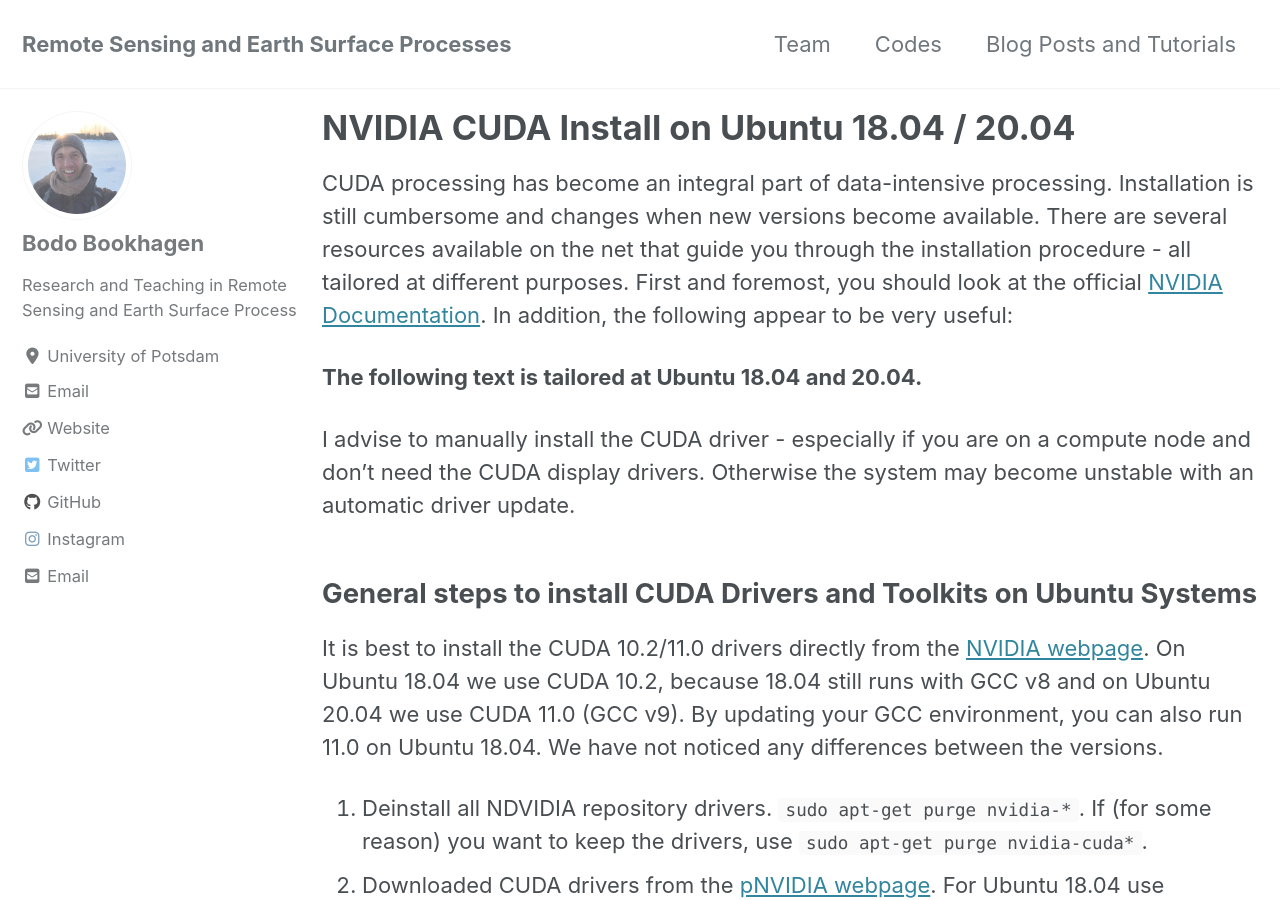
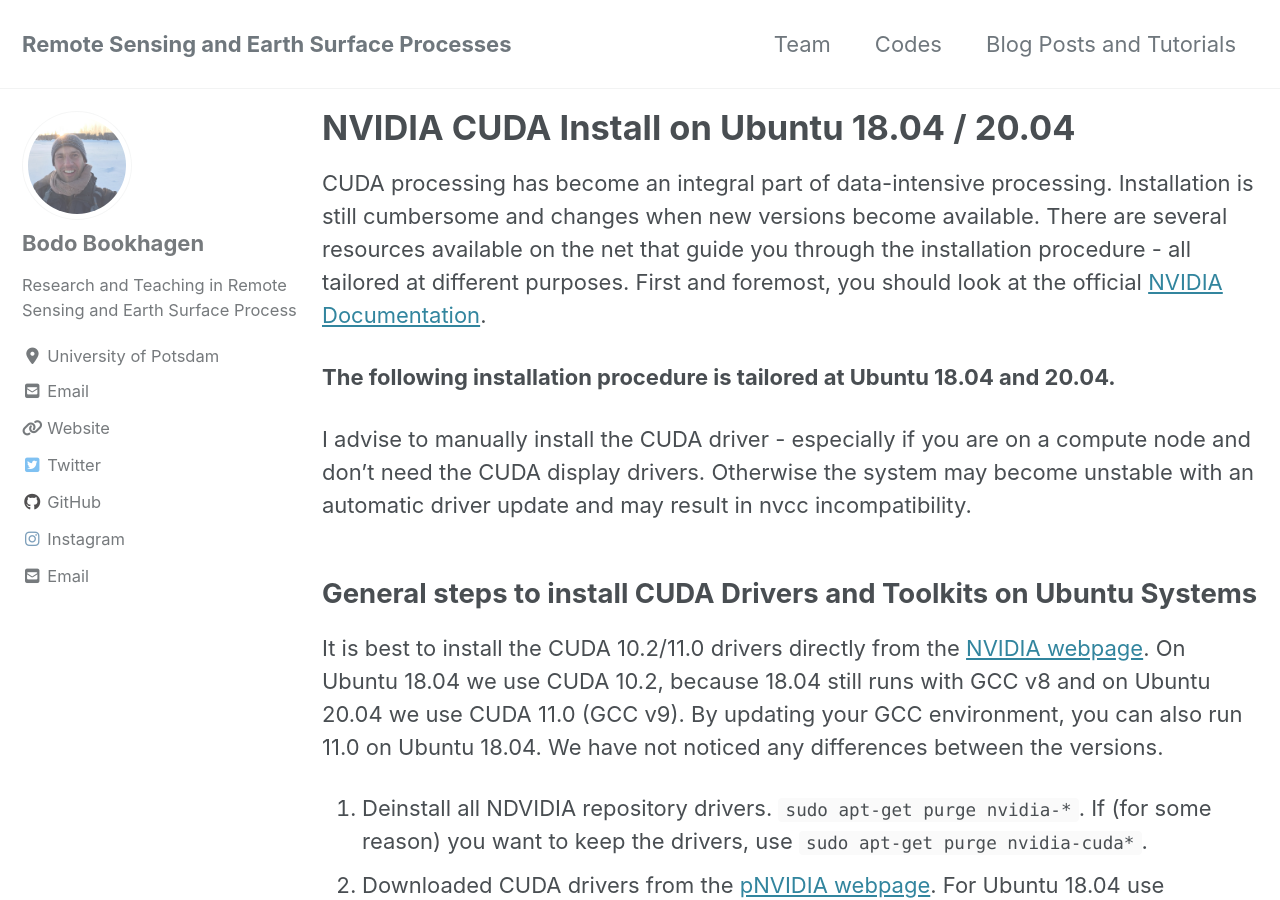
Before and after one commit to UP-RS-ESP/vacon.github.io, a Jekyll site: the page built from _posts/2020-10-19-CUDA-install-ubuntu.md, in a window 1280 px wide and 900 px high. Built offline with Jekyll 4.4.1, drawn with Linux system fonts in a browser that asks for light colours; cached includes are drawn as plain includes; nearby versions of some CDN libraries.

Commit message:
Oct-14 2020

````diff
--- a/_posts/2020-10-19-CUDA-install-ubuntu.md
+++ b/_posts/2020-10-19-CUDA-install-ubuntu.md
@@ -15,17 +15,19 @@
   - NVIDIA
 ---
 
-CUDA processing has become an integral part of data-intensive processing. Installation is still cumbersome and changes when new versions become available. There are several resources available on the net that guide you through the installation procedure - all tailored at different purposes. First and foremost, you should look at the official [NVIDIA Documentation](https://docs.nvidia.com/cuda/cuda-installation-guide-linux/index.html). In addition, the following appear to be very useful:
+CUDA processing has become an integral part of data-intensive processing. Installation is still cumbersome and changes when new versions become available. There are several resources available on the net that guide you through the installation procedure - all tailored at different purposes. First and foremost, you should look at the official [NVIDIA Documentation](https://docs.nvidia.com/cuda/cuda-installation-guide-linux/index.html).
 
-**The following text is tailored at Ubuntu 18.04 and 20.04.**
+**The following installation procedure is tailored at Ubuntu 18.04 and 20.04.**
 
-I advise to manually install the CUDA driver - especially if you are on a compute node and don't need the CUDA display drivers. Otherwise the system may become unstable with an automatic driver update.
+I advise to manually install the CUDA driver - especially if you are on a compute node and don't need the CUDA display drivers. Otherwise the system may become unstable with an automatic driver update and may result in nvcc incompatibility.
 
 ## General steps to install CUDA Drivers and Toolkits on Ubuntu Systems
 It is best to install the CUDA 10.2/11.0 drivers directly from the [NVIDIA webpage](https://developer.nvidia.com/cuda-11.0-download-archive). On Ubuntu 18.04 we use CUDA 10.2, because 18.04 still runs with GCC v8 and on Ubuntu 20.04 we use CUDA 11.0 (GCC v9). By updating your GCC environment, you can also run 11.0 on Ubuntu 18.04. We have not noticed any differences between the versions.
 
 1. Deinstall all NDVIDIA repository drivers. `sudo apt-get purge nvidia-*`. If (for some reason) you want to keep the drivers, use `sudo apt-get purge nvidia-cuda*`.
-2. Downloaded CUDA drivers from the [pNVIDIA webpage](https://developer.nvidia.com/cuda-downloads). For Ubuntu 18.04 use [Download 10.2](https://developer.nvidia.com/cuda-10.2-download-archive?target_os=Linux&target_arch=x86_64&target_distro=Ubuntu&target_version=1804&target_type=runfilelocal) or ```wget http://developer.download.nvidia.com/compute/cuda/10.2/Prod/local_installers/cuda_10.2.89_440.33.01_linux.run``` and the [Patch 10.2 Aug-26 2020](http://developer.download.nvidia.com/compute/cuda/10.2/Prod/patches/1/cuda_10.2.1_linux.run) with ```wget http://developer.download.nvidia.com/compute/cuda/10.2/Prod/patches/1/cuda_10.2.1_linux.run```. For Ubuntu 20.04 use [Download 11.0](https://developer.nvidia.com/cuda-11.0-download-archive?target_os=Linux&target_arch=x86_64&target_distro=Ubuntu&target_version=2004&target_type=runfilelocal) or ```wget http://developer.download.nvidia.com/compute/cuda/11.0.2/local_installers/cuda_11.0.2_450.51.05_linux.run```
+2. Downloaded CUDA drivers from the [pNVIDIA webpage](https://developer.nvidia.com/cuda-downloads). For Ubuntu 18.04 use [Download 10.2](https://developer.nvidia.com/cuda-10.2-download-archive?target_os=Linux&target_arch=x86_64&target_distro=Ubuntu&target_version=1804&target_type=runfilelocal) or
+```wget http://developer.download.nvidia.com/compute/cuda/10.2/Prod/local_installers/cuda_10.2.89_440.33.01_linux.run```
+and the [Patch 10.2 Aug-26 2020](http://developer.download.nvidia.com/compute/cuda/10.2/Prod/patches/1/cuda_10.2.1_linux.run) with ```wget http://developer.download.nvidia.com/compute/cuda/10.2/Prod/patches/1/cuda_10.2.1_linux.run```. For Ubuntu 20.04 use [Download 11.0](https://developer.nvidia.com/cuda-11.0-download-archive?target_os=Linux&target_arch=x86_64&target_distro=Ubuntu&target_version=2004&target_type=runfilelocal) or ```wget http://developer.download.nvidia.com/compute/cuda/11.0.2/local_installers/cuda_11.0.2_450.51.05_linux.run```
 3. **Before Installation** If you are using the NVIDIA card also for the X Server, you have to turn off the xserver. You can simply switch to the console with Ctrl-Alt-F2, logging in and turning off the xserver with `sudo init 3` or in some cases you can use `sudo service lightdm stop`. For compute-only servers, you should not be running an X Server.
 4. Install the driver with (here for 10.2. Make sure you are root (`sudo -i`): ```sh ./cuda_10.2.89_440.33.01_linux.run```. Apply patch ```sh ./cuda_10.2.1_linux.run```.
 5. You want to add the binary directory to you PATH variable: `export PATH=$PATH:/usr/local/cuda-10.2/bin`.
````
Also changed, not shown: _posts/2020-10-18-conda-install.md (+1 -1 lines).
